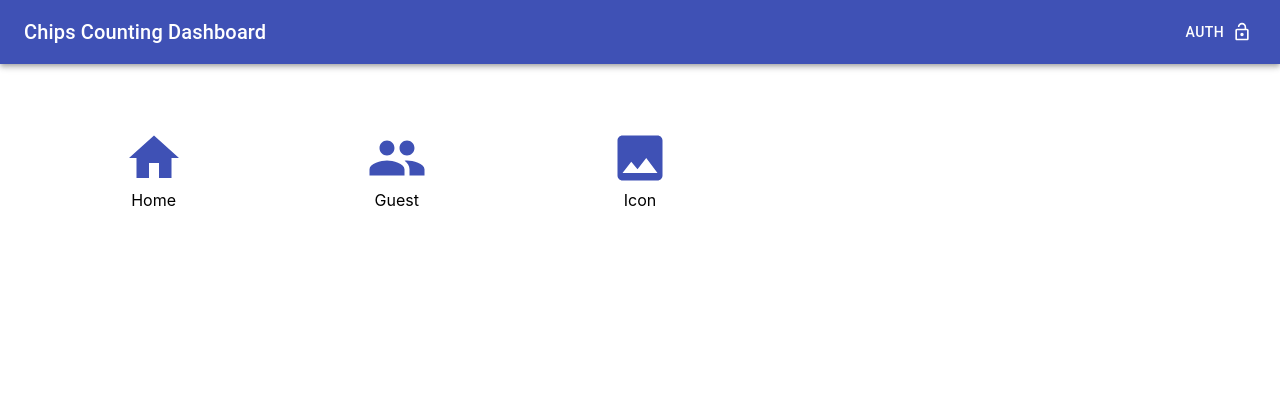
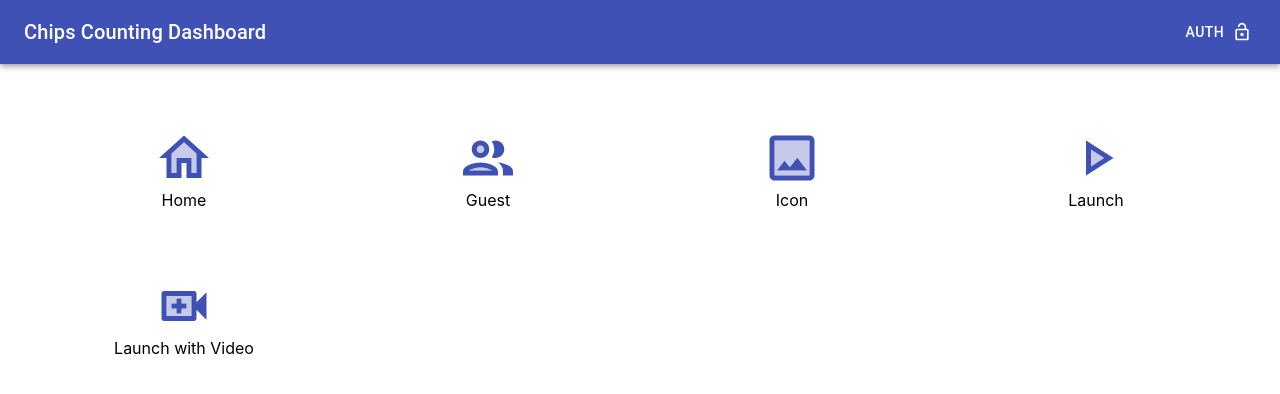
Before and after one commit to Chonwai/Config_Update_Electron, a React (Create React App) app: page / in a window 1280 px wide. Shown: the top 394 px of the page. Built offline with nearby package versions, Linux system fonts and the light colour scheme.

Commit message:
Add: Added the Launch function.

```diff
--- a/preload.js
+++ b/preload.js
@@ -2,7 +2,7 @@
 // It has the same sandbox as a Chrome extension.
 window.ipcRenderer = require('electron').ipcRenderer
 window.fs = require('fs');
-
+window.child_process = require('child_process');
 window.addEventListener('DOMContentLoaded', () => {
     const replaceText = (selector, text) => {
         const element = document.getElementById(selector);
--- a/src/views/index/index.jsx
+++ b/src/views/index/index.jsx
@@ -1,21 +1,43 @@
 import React from 'react';
 import { Link } from 'react-router-dom';
-import { Home, People, Image } from '@material-ui/icons';
+import { HomeTwoTone, PeopleTwoTone, ImageTwoTone, PlayArrowTwoTone, VideoCallTwoTone } from '@material-ui/icons';
 
 function Index() {
+    const launchVideo = () => {
+        console.log("Launch!");
+        window.child_process.exec("cd ../; ls; cd engine; ./run_video.bat", (error, stdout, stderr) => {
+            if (error) {
+                console.log(`error: ${error.message}`);
+                return;
+            }
+            if (stderr) {
+                console.log(`stderr: ${stderr}`);
+                return;
+            }
+            console.log(`stdout: ${stdout}`);
+        });
+    }
     return (
         <div className="flex flex-wrap">
-            <Link className="p-8 w-1/5 flex flex-col justify-center items-center duration-300 transform-gpu ease-in-out hover:scale-110" to="/">
-                <Home color="primary" style={{ fontSize: 60 }} />
-                <p>Home</p>
+            <Link className="p-8 w-1/4 flex flex-col justify-center items-center duration-300 transform-gpu ease-in-out hover:scale-110" to="/">
+                <HomeTwoTone color="primary" style={{ fontSize: 60 }} />
+                <p className="text-center">Home</p>
             </Link>
-            <Link className="p-8 w-1/5 flex flex-col justify-center items-center duration-300 transform-gpu ease-in-out hover:scale-110" to="/guest">
-                <People color="primary" style={{ fontSize: 60 }} />
-                <p>Guest</p>
+            <Link className="p-8 w-1/4 flex flex-col justify-center items-center duration-300 transform-gpu ease-in-out hover:scale-110" to="/guest">
+                <PeopleTwoTone color="primary" style={{ fontSize: 60 }} />
+                <p className="text-center">Guest</p>
             </Link>
-            <Link className="p-8 w-1/5 flex flex-col justify-center items-center duration-300 transform-gpu ease-in-out hover:scale-110" to="/guest">
-                <Image color="primary" style={{ fontSize: 60 }} />
-                <p>Icon</p>
+            <Link className="p-8 w-1/4 flex flex-col justify-center items-center duration-300 transform-gpu ease-in-out hover:scale-110" to="/guest">
+                <ImageTwoTone color="primary" style={{ fontSize: 60 }} />
+                <p className="text-center">Icon</p>
+            </Link>
+            <Link className="p-8 w-1/4 flex flex-col justify-center items-center duration-300 transform-gpu ease-in-out hover:scale-110" >
+                <PlayArrowTwoTone color="primary" style={{ fontSize: 60 }} />
+                <p className="text-center">Launch</p>
+            </Link>
+            <Link className="p-8 w-1/4 flex flex-col justify-center items-center duration-300 transform-gpu ease-in-out hover:scale-110" onClick={launchVideo}>
+                <VideoCallTwoTone color="primary" style={{ fontSize: 60 }} />
+                <p className="text-center">Launch with Video</p>
             </Link>
         </div>
     );
```
Also changed, not shown: 2 other files (tests, documents, lock files or other folders).
